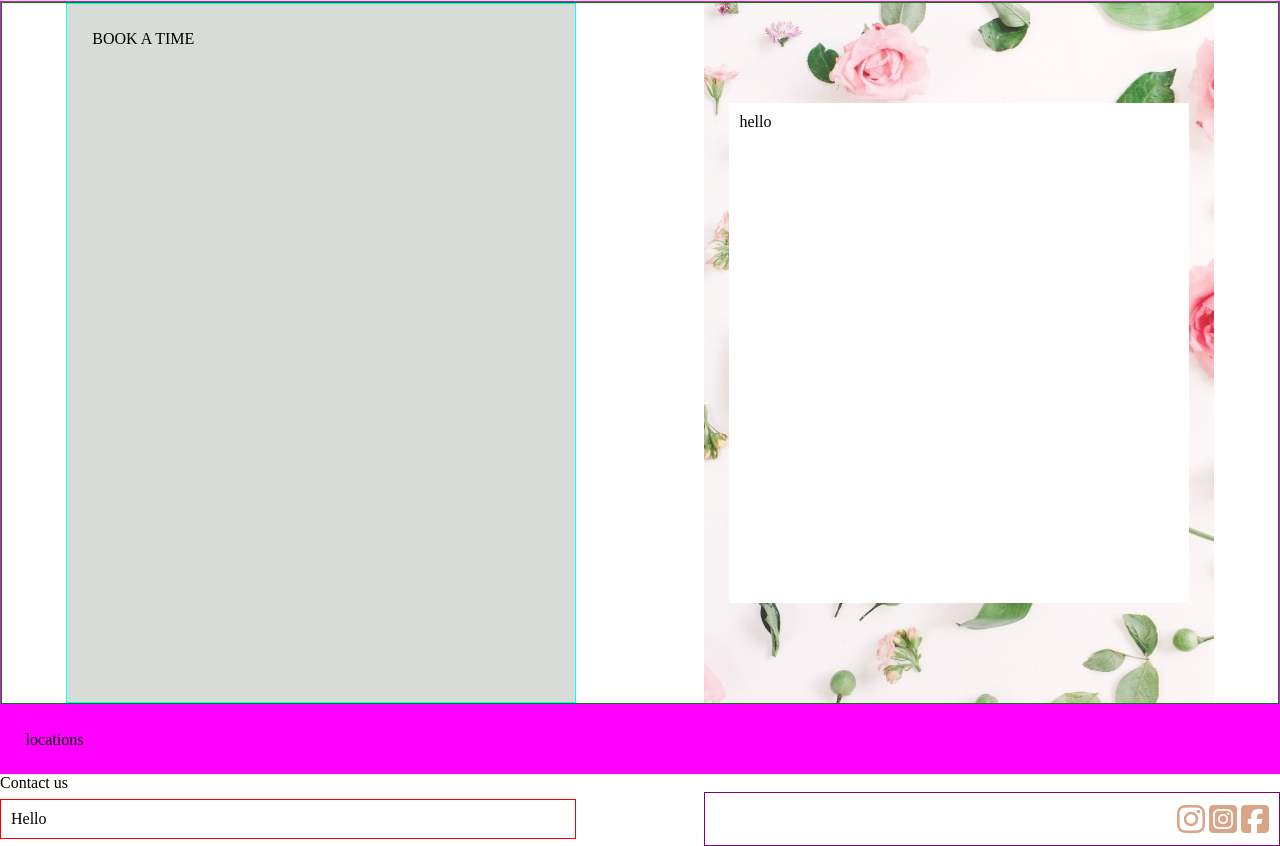
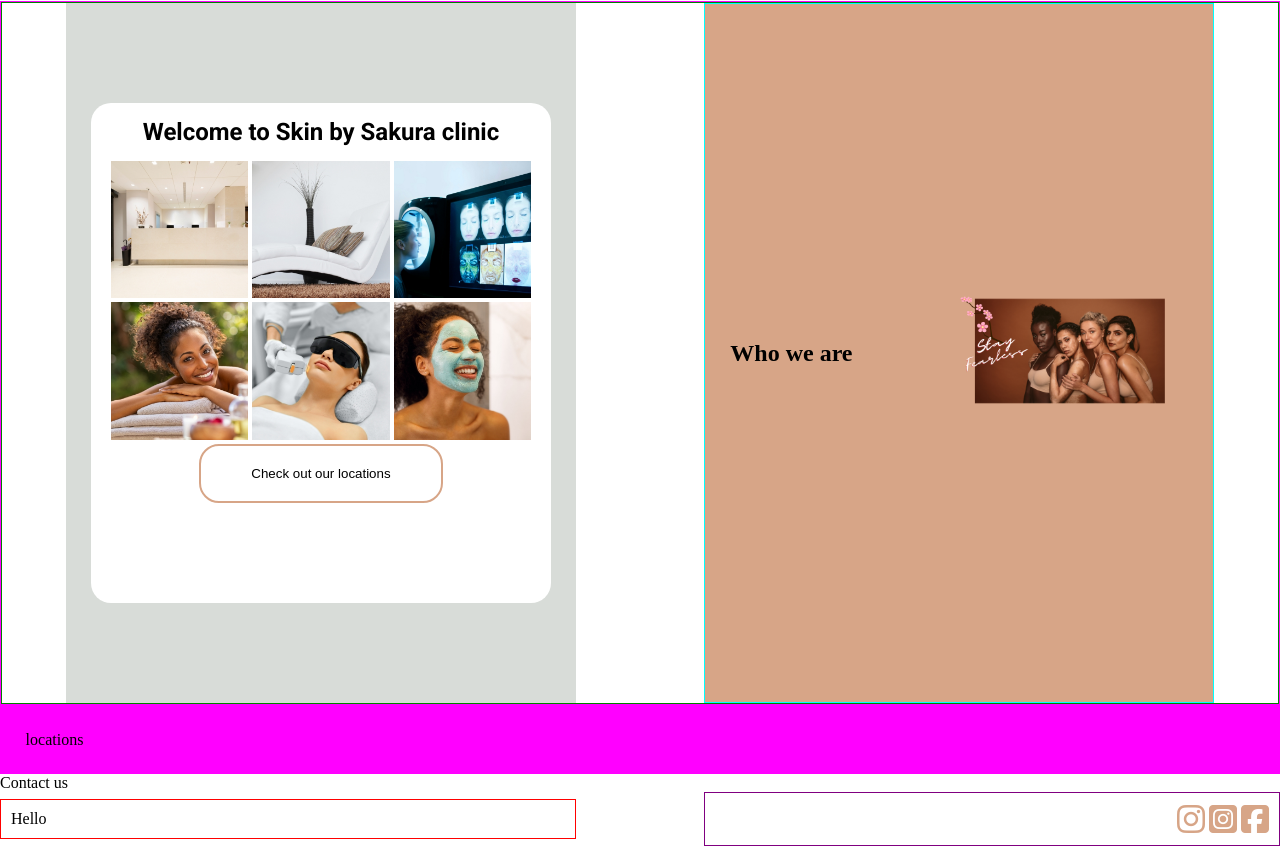
Before and after one commit to frontendjess/skin-by-sakura, a plain HTML site: page index.html in a window 1280 px wide. Shown: the part 1131-1977 px from the top of the page. Drawn offline with Linux system fonts and the light colour scheme.

Commit message:
updated images, index, and styles

```diff
--- a/css/styles.css
+++ b/css/styles.css
@@ -1,4 +1,4 @@
-@import url("https://fonts.googleapis.com/css2?family=Montserrat&family=Roboto&display=swap");
+@import url("https://fonts.googleapis.com/css2?family=Montserrat&family=Roboto:wght@400;700&display=swap");
 
 * {
   margin: 0;
@@ -58,7 +58,7 @@ li {
 }
 
 .menu a:hover {
-  opacity: 0.9;
+  opacity: 0.8;
   transition: 0.2s all;
 }
 
@@ -93,7 +93,7 @@ main {
   border: solid 1px fuchsia;
 }
 
-.main__content__booking__intro {
+.main__content__clinic__intro {
   width: 100%;
   border: solid 1px green;
   display: flex;
@@ -101,18 +101,11 @@ main {
   align-items: center;
 }
 
-.main__content--booking {
-  width: 40%;
-  height: 700px;
-  background-color: #d8dcd8;
-  border: solid 1px aqua;
-  padding: 2%;
-}
-
 .main__content--intro {
   width: 40%;
   height: 700px;
-  background-image: url("../img/skin-by-sakura-main-bg.jpg");
+  /* background-image: url("../img/skin-by-sakura-main-bg.jpg"); */
+  background-color: #d8dcd8;
   display: flex;
   justify-content: center;
   align-items: center;
@@ -122,7 +115,58 @@ main {
   width: 90%;
   height: 500px;
   background-color: #ffffff;
+  padding: 3%;
+  border-radius: 20px;
+  text-align: center;
+}
+
+.intro__text-images {
+  text-align: center;
+  margin-top: 15px;
+}
+
+h1 {
+  font-family: "Roboto", sans-serif;
+  font-size: 1.5rem;
+}
+
+.intro__text-images {
+  width: 100%;
+}
+
+.reception-img {
+  display: inline-block;
+  max-width: 32%;
+}
+
+.intro__button--cta {
+  background-color: #ffffff;
+  border: solid 2px #d7a587;
+  border-radius: 20px;
+  padding: 20px 50px;
+}
+
+.main__content--philosophy {
+  width: 40%;
+  height: 700px;
+  background-color: #d7a587;
+  border: solid 1px aqua;
   padding: 2%;
+  display: flex;
+  justify-content: center;
+  align-items: center;
+}
+
+.main__content--philosophy--heading {
+  width: 100%;
+}
+
+.main__content--philosophy--image {
+  width: 100%;
+}
+
+.main__content--philosophy--image--img {
+  max-width: 90%;
 }
 
 .main__content--locations {
@@ -180,6 +224,10 @@ footer {
   .hamburger-label {
     display: none;
   }
+
+  .nav__logo--image {
+    min-width: 100px;
+  }
 }
 
 @media only screen and (max-width: 600px) {
@@ -190,7 +238,7 @@ footer {
   .menu__li--booking {
     border-radius: 5px;
     padding: 10px 20px;
-    background-color: #ff6699;
+    background-color: #d7a587;
     display: inline-block;
     text-align: center;
   }
@@ -203,7 +251,11 @@ footer {
   }
 
   .menu a:hover {
-    opacity: 0.9;
+    opacity: 0.8;
     transition: 0.2s all;
   }
+
+  .nav__logo--image {
+    min-width: 100px;
+  }
 }
--- a/index.html
+++ b/index.html
@@ -45,10 +45,30 @@
       </section>
       <section>
         <div class="main__content">
-          <div class="main__content__booking__intro">
-          <div class="main__content--booking">BOOK A TIME</div>
+          <div class="main__content__clinic__intro">
           <div class="main__content--intro">
-            <div class="main__content--intro--info">hello</div>
+            <div class="main__content--intro--info">
+              <h1>Welcome to Skin by Sakura clinic</h1>
+              <div class="intro__text-images">
+                <img class="reception-img" src="img/skin-by-sakura-reception-v2.jpg" alt="skin clinic reception">
+                <img class="reception-img" src="img/skin-by-sakura-reception-v3.jpg" alt="skin clinic reception">
+                <img class="reception-img" src="img/skin-by-sakura-reception-v6.jpg" alt="skin clinic reception">
+                <img class="reception-img" src="img/skin-by-sakura-reception-v8.jpg" alt="skin clinic reception">
+                <img class="reception-img" src="img/skin-by-sakura-reception-v5.jpg" alt="skin clinic reception">
+                <img class="reception-img" src="img/skin-by-sakura-reception-v7.jpg" alt="skin clinic reception">
+              </div>
+              <div class="intro__button">
+                <button class="intro__button--cta">Check out our locations</button>
+              </div>
+            </div>
+          </div>
+          <div class="main__content--philosophy">
+            <div class="main__content--philosophy--heading">
+            <h2>Who we are</h2>
+          </div>
+          <div class="main__content--philosophy--image">
+            <img class="main__content--philosophy--image--img" src="img/stay-fearless-img.png" alt="group of beautiful women with hyperpigmentation">
+          </div>
           </div>
       </div>
     </div>
```
Also changed, not shown: img/skin-by-sakura-reception-v2.jpg (added), img/skin-by-sakura-reception-v3.jpg (added), img/skin-by-sakura-reception-v4.jpg (added), img/skin-by-sakura-reception-v5.jpg (added), img/skin-by-sakura-reception-v6.jpg (added), img/skin-by-sakura-reception-v7.jpg (added), img/skin-by-sakura-reception-v8.jpg (added), img/skin-by-sakura-reception.jpg (added), img/stay-fearless-img.png (added).
